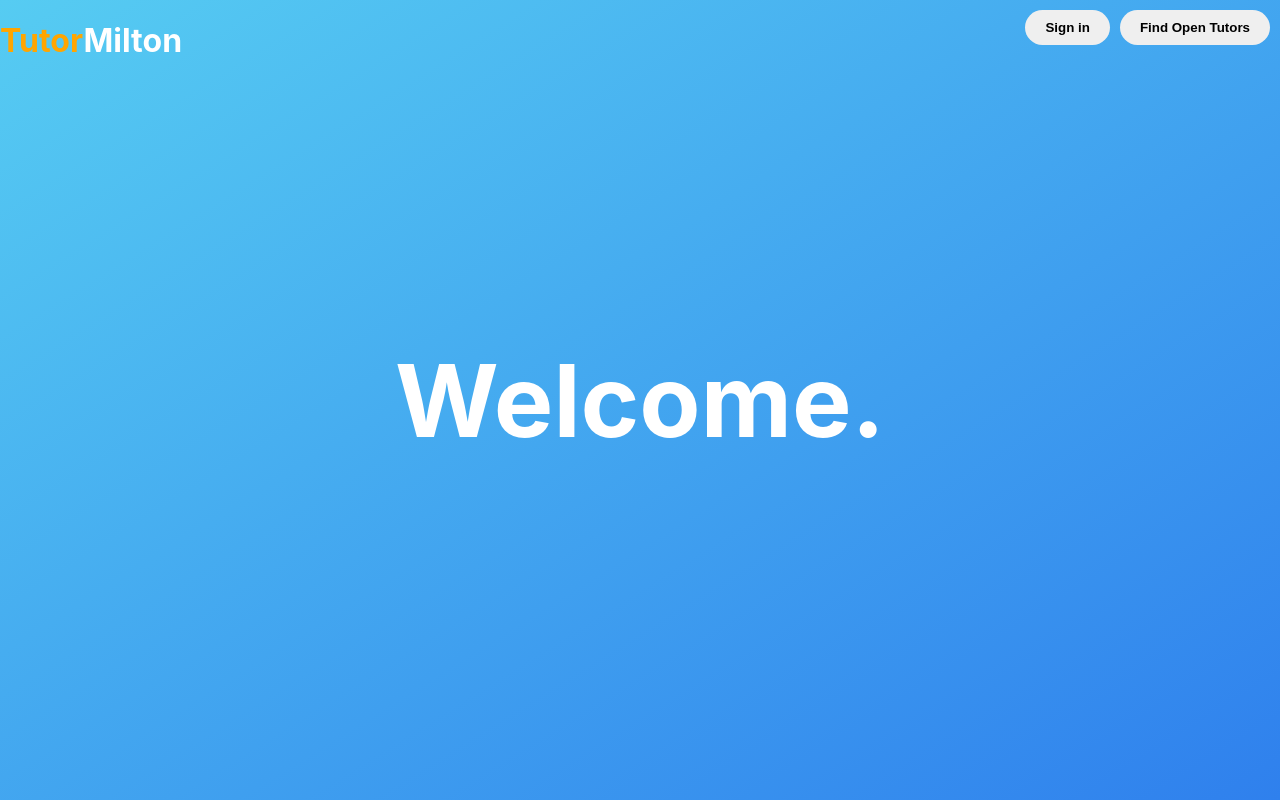
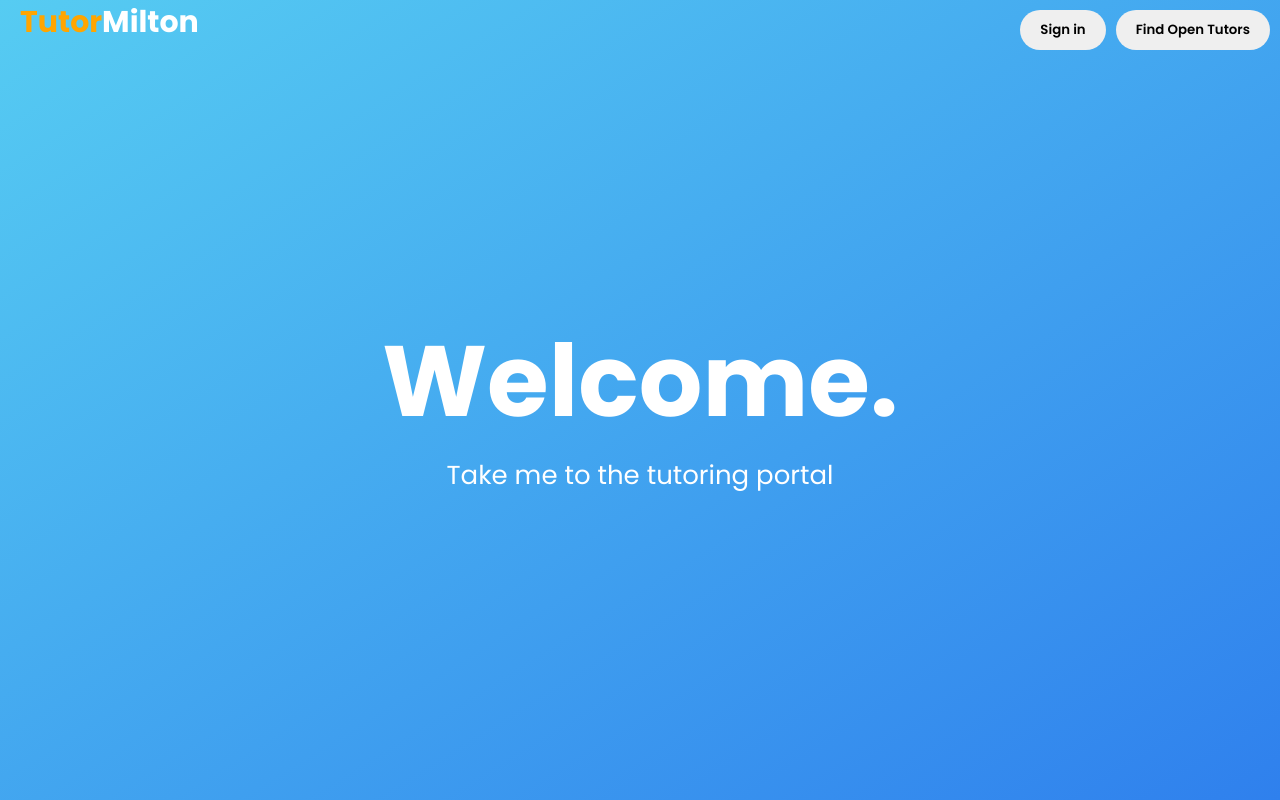
Before and after one commit to nshark/TutorMilton, a React (Create React App) app in the folder frontend/tutor-milton/: page / in a window 1280 px wide. Built offline with nearby package versions, Linux system fonts and the light colour scheme.

Commit message:
Finish header and separate landing page into separate component.

```diff
--- a/frontend/tutor-milton/src/App.css
+++ b/frontend/tutor-milton/src/App.css
@@ -1,3 +1,5 @@
+@import url('https://fonts.googleapis.com/css2?family=Poppins:ital,wght@0,100;0,200;0,300;0,400;0,500;0,600;0,700;0,800;0,900;1,100;1,200;1,300;1,400;1,500;1,600;1,700;1,800;1,900&display=swap');
+
 :root{
   --main-gradient-color-left: #56CCF2;
   --main-gradient-color-right: #2F80ED;
@@ -6,6 +8,7 @@
 }
 
 .App {
+  font-family: 'Poppins';
   text-align: center;
 }
 
@@ -37,6 +40,16 @@
 
 .main-title{
   font-size: 100px;
+  margin: 0px;
+}
+
+.welcome-subtitle{
+  cursor: pointer;
+  transition: all ease-in-out .2s;
+}
+
+.welcome-subtitle:hover{
+  color: var(--main-gradient-color-left);
 }
 
 @keyframes App-logo-spin {
--- a/frontend/tutor-milton/src/App.js
+++ b/frontend/tutor-milton/src/App.js
@@ -1,26 +1,11 @@
 import logo from './logo.svg';
 import './App.css';
-import Header from './components/Header';
+import LandingPage from './components/LandingPage';
 
 function App() {
   return (
     <div className="App">
-      <Header loggedIn={false} />
-      <div className="App-bg">
-        <h1 className="main-title">Welcome.</h1>
-        {/* {<img src={logo} className="App-logo" alt="logo" />
-        <p>
-          Edit <code>src/App.js</code> and save to reload.
-        </p>
-        <a
-          className="App-link"
-          href="https://reactjs.org"
-          target="_blank"
-          rel="noopener noreferrer"
-        >
-          Learn Reac
-        </a>} */}
-      </div>
+      <LandingPage />
     </div>
   );
 }
--- a/frontend/tutor-milton/src/components/Header.css
+++ b/frontend/tutor-milton/src/components/Header.css
@@ -8,6 +8,11 @@
     z-index: 1000;
     /* background-color: white; */
     top: 0;
+  }
+
+  .top-bar-title{
+      margin: 0px 20px;
+    font-size: 30px;
   }
 
   .top-bar-title-tutor{
@@ -28,6 +33,14 @@
     border-radius: 100vh;
     cursor: pointer;
     font-weight: bold;
+    transition: all ease-in-out .2s;
+    font-family: 'Poppins';
+    font-weight: 600;
+  }
+
+  .nav-button:hover{
+      background-color: var(--main-orange);
+      color: white;
   }
 
   .top-bar-nav{
--- a/frontend/tutor-milton/src/components/Header.js
+++ b/frontend/tutor-milton/src/components/Header.js
@@ -4,7 +4,10 @@ import './Header.css';
 const Header = (props) => {
     return (
         <header className="App-header">
-            <h1><span className="top-bar-title-tutor">Tutor</span><span className="top-bar-title-milton">Milton</span></h1>
+            <h1 className="top-bar-title">
+                <span className="top-bar-title-tutor">Tutor</span>
+                <span className="top-bar-title-milton">Milton</span>
+            </h1>
             <div className="top-bar-nav">
                 {props.loggedIn ? ([
                     <p className="nav-element">{`Hello, ${props.username}.`}</p>,
--- /dev/null
+++ b/frontend/tutor-milton/src/components/LandingPage.js
@@ -0,0 +1,26 @@
+import React, { Component } from 'react';
+import Header from './Header';
+
+export default class LandingPage extends Component {
+    render() {
+        return (
+            [<Header loggedIn={false} />,
+            <div className="App-bg">
+                <h1 className="main-title">Welcome.</h1>
+                <div className="welcome-subtitle">Take me to the tutoring portal</div>
+                {/* {<img src={logo} className="App-logo" alt="logo" />
+      <p>
+        Edit <code>src/App.js</code> and save to reload.
+      </p>
+      <a
+        className="App-link"
+        href="https://reactjs.org"
+        target="_blank"
+        rel="noopener noreferrer"
+      >
+        Learn Reac
+      </a>} */}
+            </div>]
+        );
+    }
+}
```
